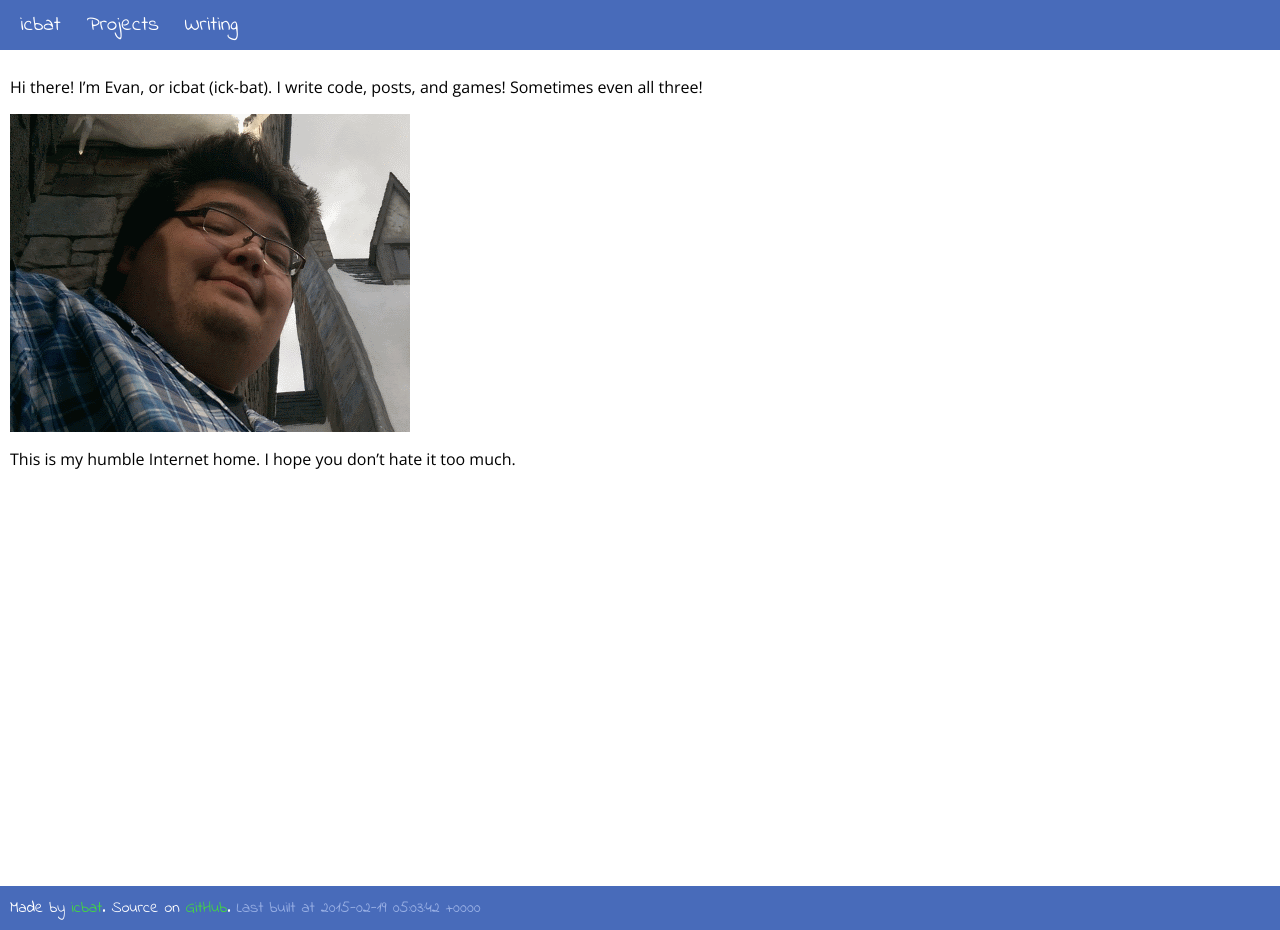
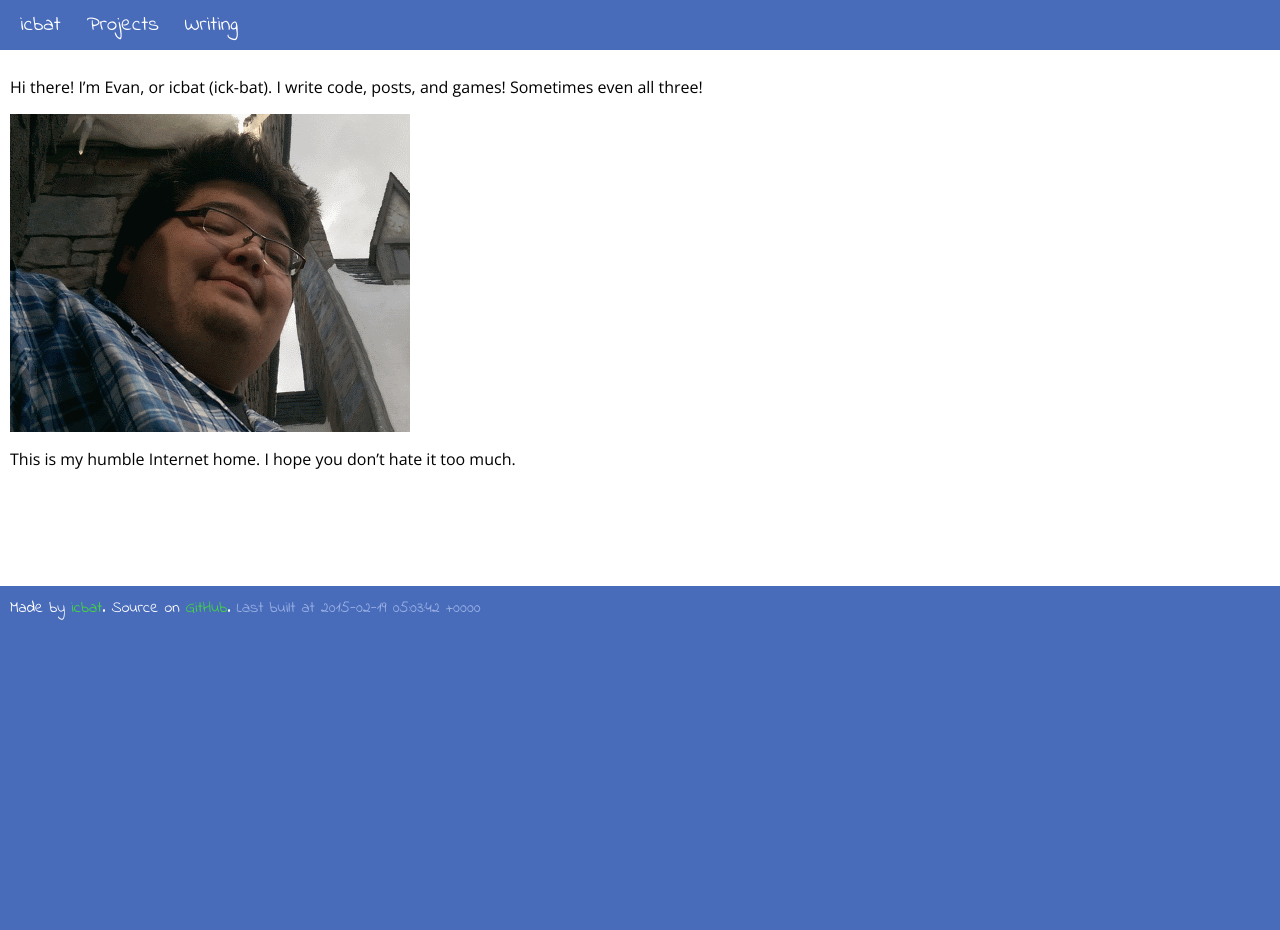
Before and after one commit to icbat/icbat.github.io, a Jekyll site: the page built from index.md, in a window 1280 px wide. Built offline with Jekyll 4.4.1, drawn with Linux system fonts in a browser that asks for light colours; after the commit the page ends 900 px from its top, so only the background shows below that.

Commit message:
changing spacing again

```diff
--- a/stylesheets/stylesheet.css
+++ b/stylesheets/stylesheet.css
@@ -12,6 +12,6 @@ header li a:hover {
 h1, h2, h3 {
 	color: #08A908;
 }
-.content {background-color: #fff; padding-bottom: 400px; font-family: 'Open Sans', sans-serif;}
+.content {background-color: #fff; padding-bottom: 100px; min-height: 400px; font-family: 'Open Sans', sans-serif;}
 .postHeader {font-weight: bold}
 .timestamp {color: #98AFE4}
```
